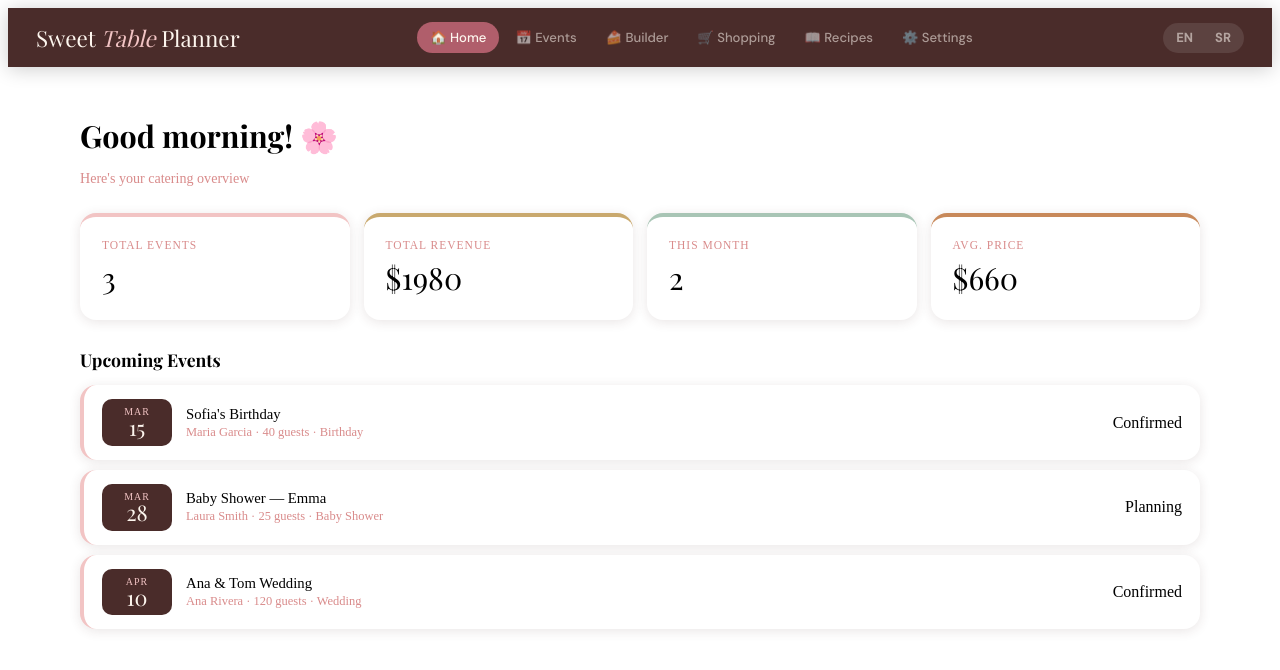
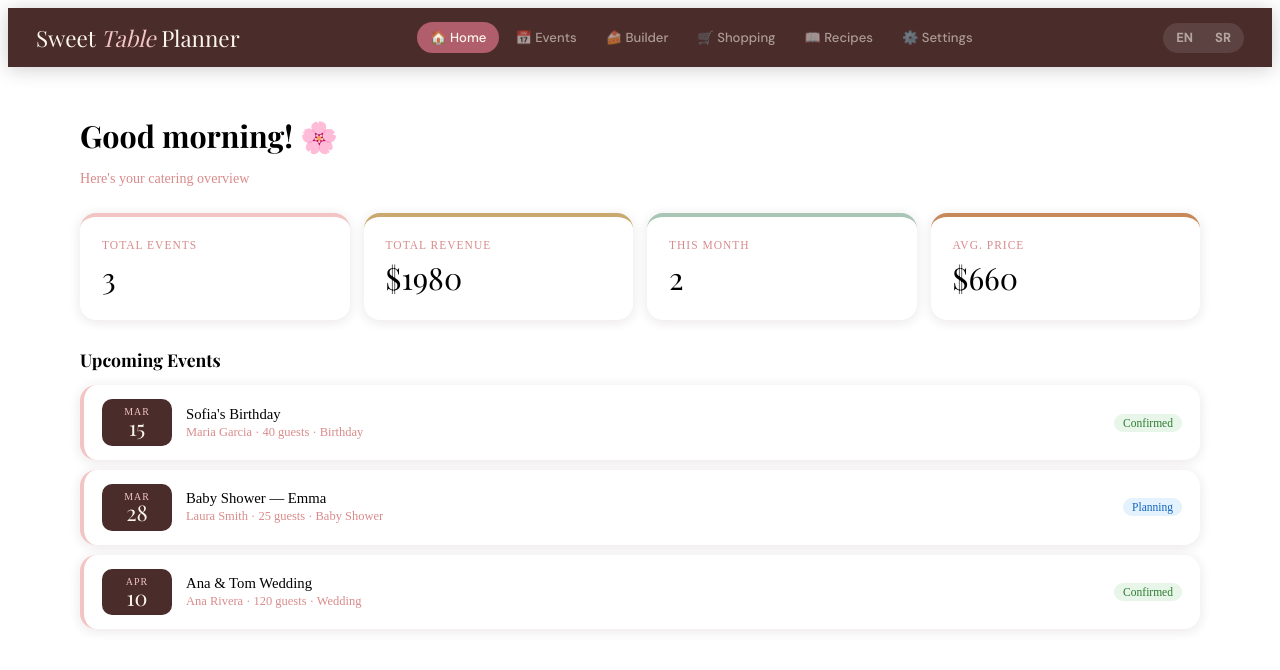
Before and after one commit to slelena/CateringManagement, a React (Vite) app in the folder sweet-table-planner/: page / in a window 1280 px wide. Shown: the top 670 px of the page. Built offline with nearby package versions, Linux system fonts and the light colour scheme.

Commit message:
fix - styles for the Badge component

```diff
--- a/sweet-table-planner/src/components/Badge/Badge.module.css
+++ b/sweet-table-planner/src/components/Badge/Badge.module.css
@@ -0,0 +1,27 @@
+.badge {
+  display: inline-block;
+  font-size: 0.72rem;
+  padding: 3px 9px;
+  border-radius: 20px;
+  font-weight: 500;
+}
+
+.confirmed {
+  background: #e8f5e9;
+  color: #2e7d32;
+}
+
+.pending {
+  background: #fff3e0;
+  color: #e65100;
+}
+
+.planning {
+  background: #e3f2fd;
+  color: #1565c0;
+}
+
+.completed {
+  background: #f3e5f5;
+  color: #6a1b9a;
+}
```
